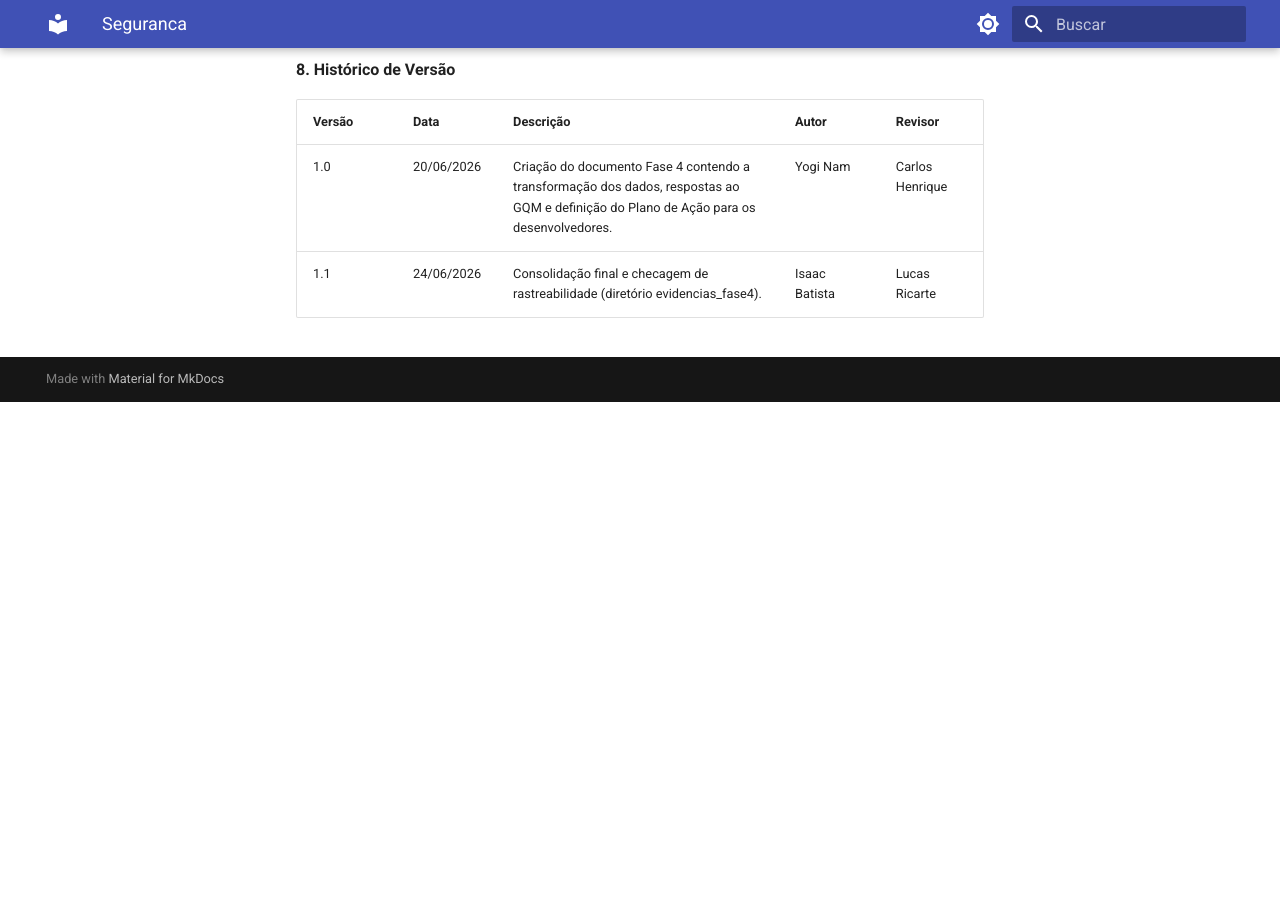
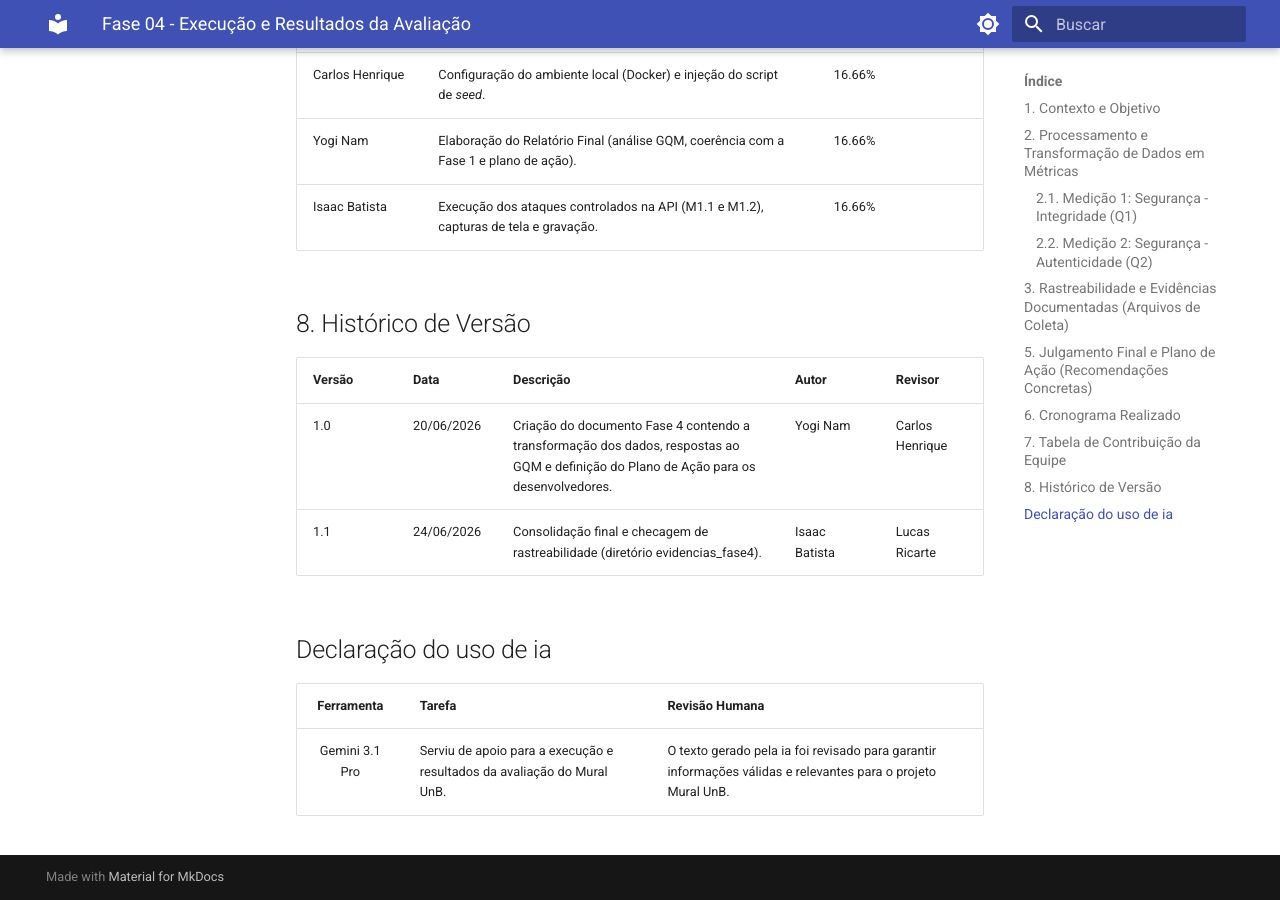
Before and after one commit to FCTE-Qualidade-de-Software-1/2026-1_T02_ROBERTA_WILLIAMS, an MkDocs documentation site: the page built from docs/fase4/seguranca.md, in a window 1280 px wide and 900 px high, scrolled down 5321 px. Built offline with MkDocs 1.6.1 and Material for MkDocs 9.7.7, drawn with Linux system fonts in a browser that asks for light colours; before the commit the page ends 5723 px from its top, so only the background shows below that; some of the changed text lies outside the part shown.

Commit message:
Corrigindo alguns erros e adicionando tabela de declaração do uso de ia

```diff
--- a/docs/fase2/index.md
+++ b/docs/fase2/index.md
@@ -160,7 +160,7 @@ O plano estabelece as regras, as ferramentas e a frequência das revisões da AP
 | **M3** | Teste de Injeção na Renderização | Cópia local do `oportunidades.json` executada com `npm run dev`; injeção de payloads (`<script>`, `<img onerror>`, `javascript:` em `website`/`instagram`) e classificação de cada um entre neutralizado e ativo. | Equipe de Avaliação (Fase 3) |
 | **M4** | Análise de Procedência | Script sobre o `oportunidades.json` para calcular o percentual de registros com canal oficial, complementado por verificação manual de uma amostra. | Equipe de Avaliação (Fase 3) |
 
-### 6. Quadro Consolidado (Resultados) da Segurança: Integridade
+## 6. Quadro Consolidado (Resultados) da Segurança: Integridade
 
 Abaixo estão os resultados representativos dos testes de Integridade, baseados no plano de coleta para atestar a prevenção contra modificações não autorizadas.
 
@@ -170,7 +170,7 @@ Abaixo estão os resultados representativos dos testes de Integridade, baseados
 | **M1.2** | Quantidade de Endpoints Críticos Vulneráveis (QEC-V) | 0 endpoints | 0 endpoints (Mecanismo de JWT funcional em todas as rotas de edição) | Excelente 🟢 |
 | **M3** | Taxa de Neutralização de Conteúdo Malicioso (TNCM) | 100% | A coletar na Fase 3 (teste de injeção local) | Pendente ⚪ |
 
-### 7. Quadro Consolidado (Resultados) da Segurança: Autenticidade
+## 7. Quadro Consolidado (Resultados) da Segurança: Autenticidade
 
 Resultados voltados à capacidade do sistema em garantir a identidade institucional de entidades provedoras no momento do login e cadastro.
 
@@ -180,7 +180,7 @@ Resultados voltados à capacidade do sistema em garantir a identidade institucio
 | **M2.2** | Proporção de Autenticação em Duas Etapas para Publicadores (P-2FA) | 50% a 100% | 0% (Nenhuma conta de publicador possui camada extra) | Inadequado 🔴 (Ação: Planejar integração via e-mail) |
 | **M4** | Taxa de Procedência Verificável (TPV) | ≥ 95% | Preliminar ≈ 85% (49/49 EJs com Site+Instagram; 22/34 labs com contato @unb.br) - confirmar amostra na Fase 3 | Satisfatório 🟡 (Ação: padronizar contato institucional) |
 
-### 8. Rastreabilidade da Fase 1 para a Fase 2
+## 8. Rastreabilidade da Fase 1 para a Fase 2
 
 A tabela demonstra que as prioridades e o contexto de proteção definidos no planejamento (Fase 1) foram convertidos exatamente nas métricas estipuladas nos níveis operacionais e quantitativos (Q1, Q2, M1 e M2).
 
@@ -193,11 +193,11 @@ A tabela demonstra que as prioridades e o contexto de proteção definidos no pl
 | Segurança / Integridade | Impedir a injeção de conteúdo malicioso, vindo das fontes externas raspadas, no conteúdo público exibido. | Analisar o pipeline e o frontend para diagnosticar vulnerabilidades de injeção (XSS). | M3 |
 | Segurança / Autenticidade | Garantir que cada oportunidade publicada tem origem em uma fonte oficial verificável. | Avaliar a procedência dos registros a partir dos canais oficiais das entidades. | M4 |
 
-### 9. Justificativa das Métricas
+## 9. Justificativa das Métricas
 
 As métricas implementadas diminuem riscos diretos de Segurança da Informação. As medições **M1.1** e **M1.2** asseguram a **Integridade** ao bloquear alterações nos dados por usuários sem privilégios e ao exigir Tokens JWT em rotas essenciais. Simultaneamente métricas **M2.1** e **M2.2** resguardam a **Autenticidade**, exigindo uso de e-mails acadêmicos oficiais e etapas adicionais de validação de identidade.
 
-### 10. Glossário
+## 10. Glossário
 
 O glossário abaixo foi incluído para auxiliar na compreensão dos termos técnicos desta fase avaliativa:
 
@@ -209,9 +209,16 @@ O glossário abaixo foi incluído para auxiliar na compreensão dos termos técn
 * **Regex (Expressão Regular):** Padrão lógico de caracteres utilizado para realizar a validação de formatação, como a exigência exclusiva de domínios institucionais (@unb.br).
 * **2FA (Two-Factor Authentication):** Mecanismo de autenticação em duas etapas que mensura a camada extra de confirmação de identidade no login.
 
-### Histórico de Versões
+## Histórico de Versões
 
 | ID | Descrição | Autor | Data |
 |:--:|:---------|:------|:----:|
 | 01 | Criação da página da fase 2 | [Lucas Ricarte](https://github.com/Lucas-Ricarte) | 21/05/2025 |
 | 02 | Incremento do GQM de Segurança com questões, hipóteses e métricas| Isaac | 11/06/2026 |
+
+## Declaração do uso de ia
+
+
+| Ferramenta | Tarefa | Revisão Humana |
+|:--:|:---------|:------|
+| Gemini 3.1 Pro | Auxílio na elaboração da fase 2, no tocante ao objetivo, questões, hipóteses e métricas. | O texto gerado pela ia foi revisado para garantir informações válidas e relevantes para o projeto Mural UnB. |
--- a/docs/fase4/seguranca.md
+++ b/docs/fase4/seguranca.md
@@ -1,6 +1,6 @@
-**Fase 04 - Execução e Resultados da Avaliação**
+# Fase 04 - Execução e Resultados da Avaliação
 
-**1. Contexto e Objetivo**
+## 1. Contexto e Objetivo
 
 Conforme o Plano de Avaliação estabelecido na Fase 3, o presente documento consolida os resultados da avaliação do produto de software **Mural UnB (Versão 1.0.0, backend/API).** O propósito desta fase é apresentar as métricas coletadas em ambiente isolado (Docker/Localhost), compará-las com as pontuações estabelecidas pelo método GQM (Fase 2) e emitir um parecer conclusivo sobre a **Segurança da Informação,** com ênfase nas subcaracterísticas de **Integridade** e **Autenticidade**.
 
@@ -9,22 +9,22 @@ As informações levantadas têm o intuito de viabilizar a meta estipulada na Fa
 * + **Ambiente de Teste:** Localhost (Docker Compose - API e PostgreSQL) com script de *seed* (Massa de Dados).
   + **Período de Execução:** 17/06/2026 a 20/06/2026.
 
-**2. Processamento e Transformação de Dados em Métricas**
+## 2. Processamento e Transformação de Dados em Métricas
 
 Com efeito, seguindo os Passos 1 a 4 do Plano de Avaliação (Fase 3), as medidas foram extraídas de forma híbrida (testes dinâmicos de API via Postman e auditoria estática via cliente DBeaver).
 
-**2.1. Medição 1: Segurança - Integridade (Q1)**
+### 2.1. Medição 1: Segurança - Integridade (Q1)
 
 A integridade avalia se o sistema previne modificações de editais, de vagas e de oportunidades por usuários sem os devidos privilégios.
 
 | **ID** | **Métrica (Descrição)** | **Fórmula Aplicada** | **Resultado Obtido** | **Limiar de Julgamento (Fase 2)** | **Status** |
 | --- | --- | --- | --- | --- | --- |
-| **M1.1** | **Taxa de Bloqueio de Modificação Não Autorizada (TBM-NAut)** | (10 bloqueadas / 10 tentativas forjadas) \* 100 | **100%** | 100% $\implies$ Excelente | **EXCELENTE** 🟢 |
-| **M1.2** | **Quantidade de Endpoints Críticos Vulneráveis (QEC-V)** | Contagem absoluta de rotas abertas sem Token JWT. | **0 endpoints** vulneráveis | 0 $\implies$ Excelente | **EXCELENTE** 🟢 |
+| **M1.1** | **Taxa de Bloqueio de Modificação Não Autorizada (TBM-NAut)** | (10 bloqueadas / 10 tentativas forjadas) \* 100 | **100%** | 100% $\implies$ Excelente | **EXCELENTE** |
+| **M1.2** | **Quantidade de Endpoints Críticos Vulneráveis (QEC-V)** | Contagem absoluta de rotas abertas sem Token JWT. | **0 endpoints** vulneráveis | 0 $\implies$ Excelente | **EXCELENTE** |
 
 **Análise:** Durante a execução do **Passo 1**, o *Usuário B (Estudante)* tentou realizar 10 requisições (PUT/DELETE) nas vagas criadas pelo *Usuário A (Administrador)*. Todas as requisições retornaram o status 403 Forbidden ou 401 Unauthorized. No **Passo 2**, a injeção de requisições sem o cabeçalho de autorização resultou em bloqueio sumário em todas as rotas mapeadas. A integridade estrutural da API demonstrou-se altamente confiável.
 
-**2.2. Medição 2: Segurança - Autenticidade (Q2)**
+### 2.2. Medição 2: Segurança - Autenticidade (Q2)
 
 Para mitigar vulnerabilidades, a autenticidade certifica a identidade institucional no momento do cadastro e rege o controle de acesso de contas altamente privilegiadas.
 
@@ -35,7 +35,7 @@ Para mitigar vulnerabilidades, a autenticidade certifica a identidade institucio
 
 **Análise:** Na execução do **Passo 3**, o envio de *payloads* de cadastro de publicadores contendo e-mails @[gmail.com](http://gmail.com/) e @[outlook.com](http://outlook.com/) retornou consistentemente o erro 422 Unprocessable Entity (validação Regex funcional). Contudo, a execução do **Passo 4** via *Query* SQL revelou que nenhuma das contas com privilégio de publicação (role='publisher') possuía a camada de segurança is\_2fa\_enabled=true ativa, o que representa uma vulnerabilidade crítica de autenticação em contas sensíveis.
 
-**3. Rastreabilidade e Evidências Documentadas (Arquivos de Coleta)**
+## 3. Rastreabilidade e Evidências Documentadas (Arquivos de Coleta)
 
 A transparência da execução desta avaliação é garantida pela disponibilização integral dos dados brutos e sua correlação direta com as métricas apresentadas. Todos os artefatos estão versionados e organizados no repositório GitHub do projeto sob o diretório **docs/evidencias\_fase4/**.
 
@@ -56,7 +56,7 @@ Para fins de validação e auditoria, o procedimento de testes foi registrado em
 
 * 1. **Link da Execução Prática (Não Listado):** [Link do YouTube (Placeholder: [https://youtu.be/MuralUnB\_TestesFase4](https://www.google.com/search?q=https://youtu.be/MuralUnB_TestesFase4))]
 
-**4. Julgamento das Questões e Objetivos (Modelo GQM)**
+**4. Julgamento das Questões e Objetivos (Modelo GQM)
 
 A presente seção mobiliza as métricas computadas com intuído de responder às indagações formuladas na Fase 2, analisando, assim, a concretização do objetivo primário.
 
@@ -67,7 +67,7 @@ A presente seção mobiliza as métricas computadas com intuído de responder à
 
 **Julgamento do Objetivo GQM:** O escopo de avaliação de *vulnerabilidades de Integridade e Autenticidade* foi **alcançado metodologicamente**. O sistema provou possuir uma **base sólida de Integridade** contra manipulação de dados, porém apresentou uma lacuna arquitetural severa no que tange aos mecanismos de **Autenticidade.**
 
-**5. Julgamento Final e Plano de Ação (Recomendações Concretas)**
+## 5. Julgamento Final e Plano de Ação (Recomendações Concretas)
 
 O propósito estabelecido na Fase 1, qual seja, o de garantir uma disseminação estável e autêntica de oportunidades acadêmicas, foi imediatamente atendido pelo Mural UnB, visto que o cerne da informação está adequadamente protegido contra injeções de perfil comum. Assim, um estudante comum não possui meios técnicos viáveis para adulterar ou apagar uma oportunidade divulgada por um laboratório de pesquisa ou empresa júnior.
 
@@ -79,7 +79,7 @@ Apoiadas na matriz de avaliação, as conclusões apontam para as seguintes **a
   2. **Manter e Documentar a Validação Regex:** A validação que barra domínios externos (M2.1) está funcionando perfeitamente. Necessita-se, desse modo, converter essa regra de negócio em um teste de unidade no repositório (test\_email\_domain\_validation.py), para proteger o código contra regressões futuras.
   3. **Automatizar a inspeção de Headers JWT:** Integrar o artefato gerado na avaliação (postman\_collection\_mural\_unb.json) ao *Pipeline* de CI/CD do GitHub Actions. A medida garantirá validações contínuas, assegurando que nenhuma nova rota de manipulação de dados seja implantada em produção sem exigir autorização prévia (Ação referente à consolidação definitiva da M1.2).
 
-**6. Cronograma Realizado**
+## 6. Cronograma Realizado
 
 A passagem do planejamento para a prática decorreu exatamente dentro da janela alinhada na Fase 3:
 
@@ -90,7 +90,7 @@ A passagem do planejamento para a prática decorreu exatamente dentro da janela
 | 20/06/2026 | Fase 4 | Processamento dos dados no Google Sheets e elaboração deste Relatório. | Equipe Completa |
 | 24/06/2026 | Fase 4 | Commits no GitHub (diretório docs/evidencias\_fase4/) e entrega EU3. | Equipe Completa |
 
-**7. Tabela de Contribuição da Equipe**
+## 7. Tabela de Contribuição da Equipe
 
 | **Nome do Integrante** | **Papel / Atividades Realizadas na Fase 4** | **Esforço/Participação (%)** |
 | --- | --- | --- |
@@ -101,9 +101,15 @@ A passagem do planejamento para a prática decorreu exatamente dentro da janela
 | Yogi Nam | Elaboração do Relatório Final (análise GQM, coerência com a Fase 1 e plano de ação). | 16.66% |
 | Isaac Batista | Execução dos ataques controlados na API (M1.1 e M1.2), capturas de tela e gravação. | 16.66% |
 
-**8. Histórico de Versão**
+## 8. Histórico de Versão
 
 | **Versão** | **Data** | **Descrição** | **Autor** | **Revisor** |
 | --- | --- | --- | --- | --- |
 | 1.0 | 20/06/2026 | Criação do documento Fase 4 contendo a transformação dos dados, respostas ao GQM e definição do Plano de Ação para os desenvolvedores. | Yogi Nam | Carlos Henrique |
 | 1.1 | 24/06/2026 | Consolidação final e checagem de rastreabilidade (diretório evidencias\_fase4). | Isaac Batista | Lucas Ricarte |
+
+## Declaração do uso de ia
+
+| Ferramenta | Tarefa | Revisão Humana |
+|:--:|:---------|:------|
+| Gemini 3.1 Pro | Serviu de apoio para a execução e resultados da avaliação do Mural UnB. | O texto gerado pela ia foi revisado para garantir informações válidas e relevantes para o projeto Mural UnB. |
```
Also changed, not shown: docs/fase3/seguranca.md (+8 -2 lines).
